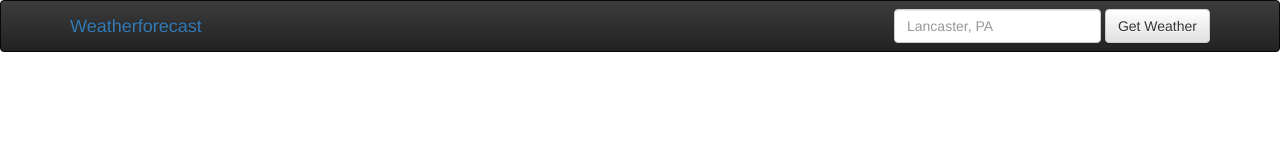
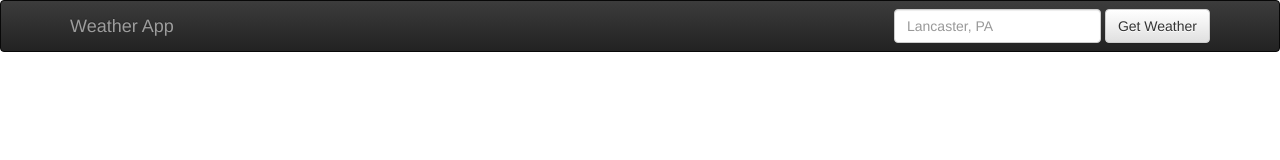
Before and after one commit to Pat878/react-weather-app, a React (Create React App) app: page / in a window 1280 px wide. Shown: the top 160 px of the page. Built offline with nearby package versions, Linux system fonts and the light colour scheme.

Commit message:
Update submitNewCity method

```diff
--- a/src/App.js
+++ b/src/App.js
@@ -3,11 +3,10 @@ import logo from './logo.svg';
 import './App.css';
 import { Navbar, FormGroup, FormControl, Button, Form, Col }
 from 'react-bootstrap';
-import {
-  BrowserRouter as Router,
-  Route,
-  Link, Switch
-} from 'react-router-dom'
+import { Router, Route, Link, Switch } from 'react-router-dom'
+import { createBrowserHistory } from 'history'
+
+const history = createBrowserHistory()
 
 var axios = require('axios');
 
@@ -18,8 +17,7 @@ class WeatherNav extends Component {
         <Navbar inverse>
           <Navbar.Header>
             <Navbar.Brand>
-              <Link to="/">Weather</Link>
-              <Link to="/forecast">forecast</Link>
+              <Link to="/">Weather App</Link>
             </Navbar.Brand>
           </Navbar.Header>
 
@@ -82,6 +80,8 @@ class WeatherNav extends Component {
       }
 
       submitNewCity (e) {
+        let submissionPath = '/forecast/' + this.state.city;
+        history.push(submissionPath)
 
         axios.get("http://api.openweathermap.org/data/2.5/weather?q=" + this.state.city +
         "&type=accurate&APPID=KEY").then(res => {
@@ -100,13 +100,15 @@ class WeatherNav extends Component {
               <WeatherNav
                 submitNewCity={this.submitNewCity.bind(this)}
                 onChange={this.onChange.bind(this)}
-                {...props}
+                city={this.state.city}
+                //  {...props}
               />
 
               <Input
                 submitNewCity={this.submitNewCity.bind(this)}
                 onChange={this.onChange.bind(this)}
-                {...props}
+                city={this.state.city}
+                //{...props}
               />
             </div>
           );
@@ -118,9 +120,10 @@ class WeatherNav extends Component {
               <WeatherNav
                 submitNewCity={this.submitNewCity.bind(this)}
                 onChange={this.onChange.bind(this)}
-                {...props}
+                city={this.state.city}
+                //  {...props}
               />
-              <h1>test</h1>
+              <h1>ID: {props.match.params.city}</h1>
             </div>
 
           );
@@ -129,12 +132,12 @@ class WeatherNav extends Component {
         return (
 
           <div>
-            <Router>
+            <Router history={history}>
               <div>
 
                 <Switch>
                   <Route exact path='/' render={Home} />
-                  <Route exact path='/forecast' render={Forecast} />
+                  <Route path='/forecast/:city' render={Forecast} />
                   <Route render={function () {
                     return <p>Not Found</p>
                   }} />
```
